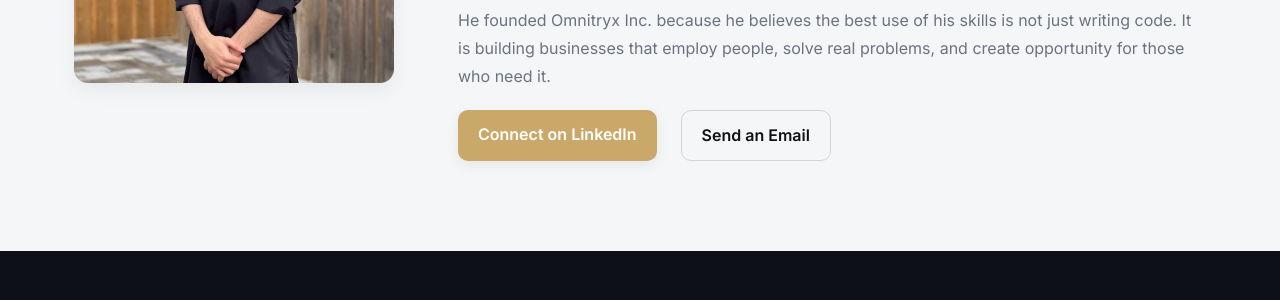
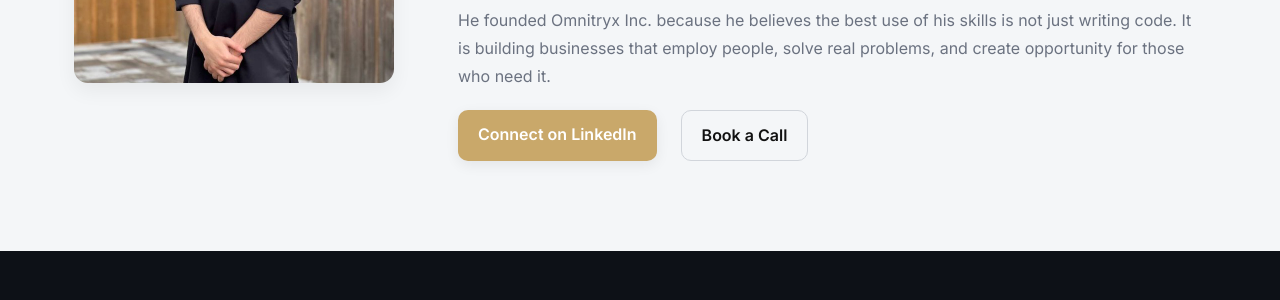
Before and after one commit to Omnitryx-Inc/omnitryx-fe-main, a Jekyll site: the page built from pages/index.html, in a window 1280 px wide and 900 px high, scrolled down 1236 px. Shown: the part 135-435 px from the top of the window. Built offline with Jekyll 4.4.1, drawn with Linux system fonts in a browser that asks for light colours.

Commit message:
adjustments

```diff
--- a/pages/index.html
+++ b/pages/index.html
@@ -50,7 +50,7 @@ permalink: /
             <p>He founded Omnitryx Inc. because he believes the best use of his skills is not just writing code. It is building businesses that employ people, solve real problems, and create opportunity for those who need it.</p>
             <div style="display:flex; gap:12px; flex-wrap:wrap; margin-top:20px;">
                 <a href="https://www.linkedin.com/in/jaabbasi/" target="_blank" rel="noopener" class="btn primary">Connect on LinkedIn</a>
-                <a href="mailto:jawwad@omnitryx.ca" class="btn ghost">Send an Email</a>
+                <a href="https://calendly.com/jawwad_ab/30min" target="_blank" rel="noopener" class="btn ghost">Book a Call</a>
             </div>
         </div>
 
@@ -119,7 +119,7 @@ permalink: /
 
             <details>
                 <summary>How can I work with the technology division?</summary>
-                <p>Email <a href="mailto:jawwad@omnitryx.ca">jawwad@omnitryx.ca</a> or message Jawwad on <a href="https://www.linkedin.com/in/jaabbasi/" target="_blank" rel="noopener">LinkedIn</a> to schedule a call. Describe what you are working on and we will take it from there.</p>
+                <p><a href="https://calendly.com/jawwad_ab/30min" target="_blank" rel="noopener">Book a 30-minute call</a> or reach out directly at <a href="mailto:jawwad@omnitryx.ca">jawwad@omnitryx.ca</a>. Describe what you are working on and we will take it from there.</p>
             </details>
 
             <details>
--- a/pages/shop.html
+++ b/pages/shop.html
@@ -75,7 +75,7 @@ redirect_from:
         <h2>To discuss your project, reach out directly.</h2>
         <p style="color:var(--muted); margin:16px 0 28px;">No lengthy proposals or commitments required to get started. Describe what you need and we will tell you exactly how we can help.</p>
         <div style="display:flex; gap:16px; justify-content:center; flex-wrap:wrap;">
-            <a class="btn primary" href="/contact">Send a Message</a>
+            <a class="btn primary" href="https://calendly.com/jawwad_ab/30min" target="_blank" rel="noopener">Book a Call</a>
             <a class="btn ghost" href="https://www.linkedin.com/in/jaabbasi/" target="_blank" rel="noopener">Connect on LinkedIn</a>
         </div>
         <p style="margin-top:20px; color:var(--muted); font-size:0.95rem;">Direct email: <a href="mailto:jawwad@omnitryx.ca" style="color:var(--accent-dark);">jawwad@omnitryx.ca</a></p>
```
